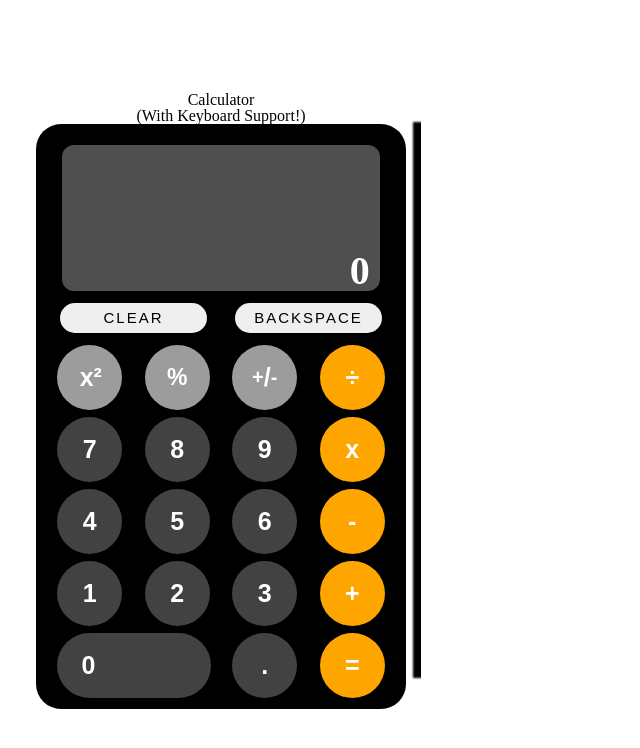
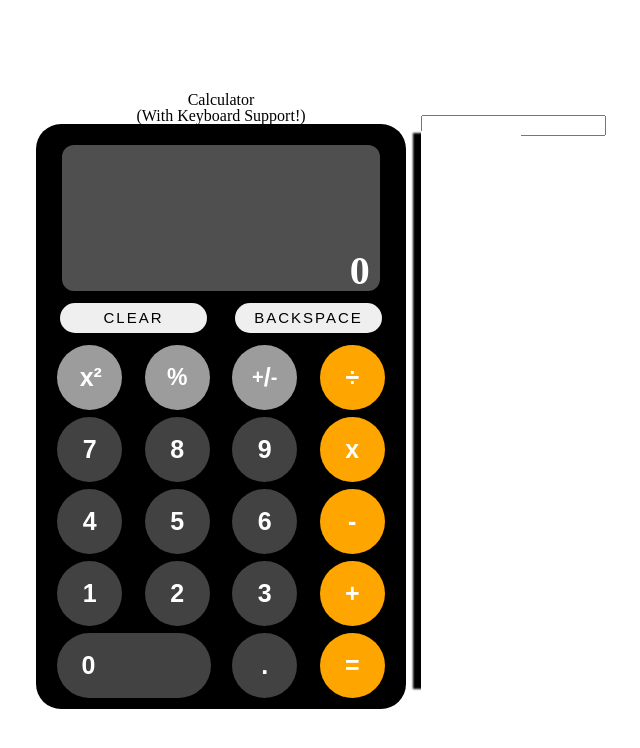
Before and after one commit to BENJIGAO/calculator, a plain HTML site: page index.html in a window 1280 px wide. Shown: the whole page, without its empty margins (419-1059 px from the left). Drawn offline with Linux system fonts and the light colour scheme.

Commit message:
Found smarter way to implement one sided box shadow; planned the rest of the layout; haven't thought about the javascript yet

```diff
--- a/index.html
+++ b/index.html
@@ -38,8 +38,13 @@
             <button class="operator orange" id="_=">=</button>
         </div>
     </div>
-    <div id="key-guide-container">
+    <div id="side-container">
+        <input type=input>
+        <div id="key-guide-container">
+        </div>
+
     </div>
+
 
     <script src="js/main.js"></script>
 </body>
```
